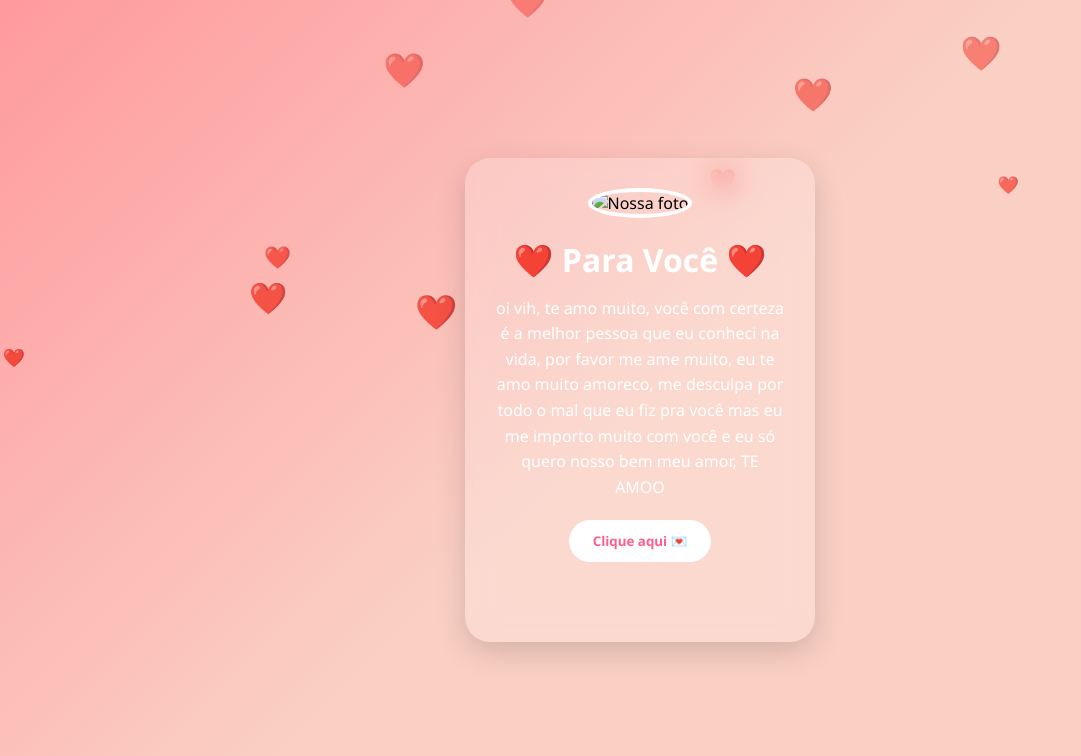
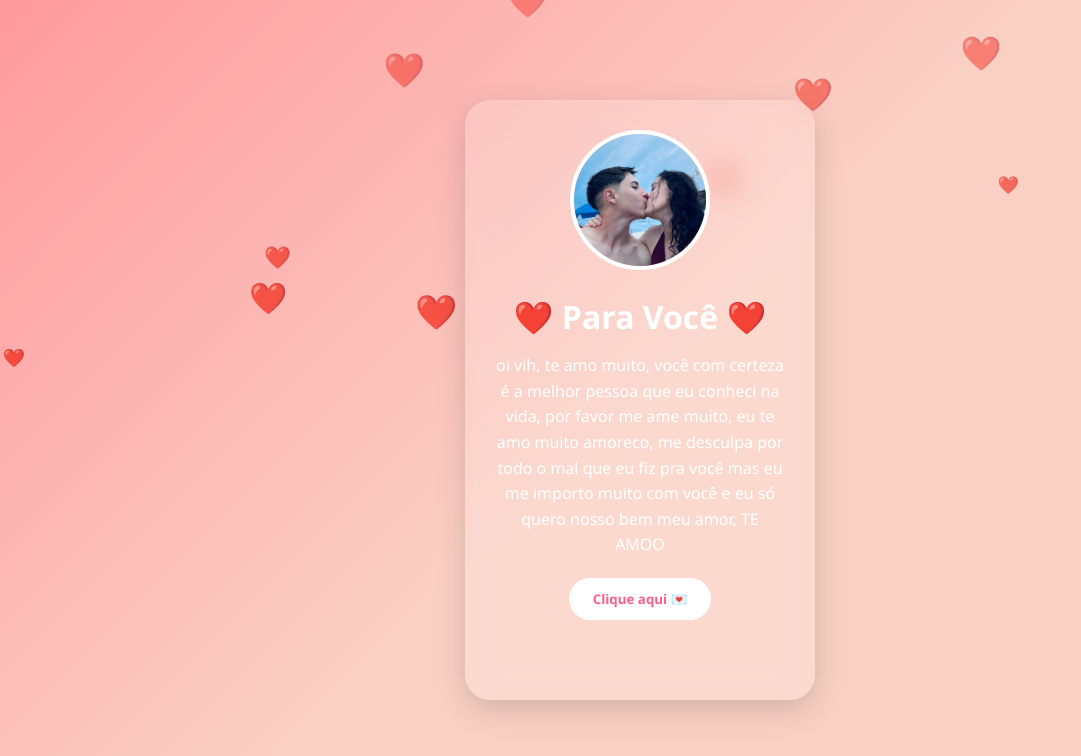
Before and after one commit to dudizin777/meus-links, a plain HTML site: page vih/index.html in a window 1280 px wide. Shown: the whole page, without its empty margins (0-1081 px from the left). Drawn offline with Linux system fonts and the light colour scheme.

Commit message:
Update index.html

```diff
--- a/vih/index.html
+++ b/vih/index.html
@@ -11,7 +11,7 @@
     <div id="hearts"></div>
 
     <div class="card">
-        <img src="foto.jpg" alt="Nossa foto" class="foto">
+        <img src="1000080799.jpg" class="foto">
 
         <h1>❤️ Para Você ❤️</h1>
 
```
